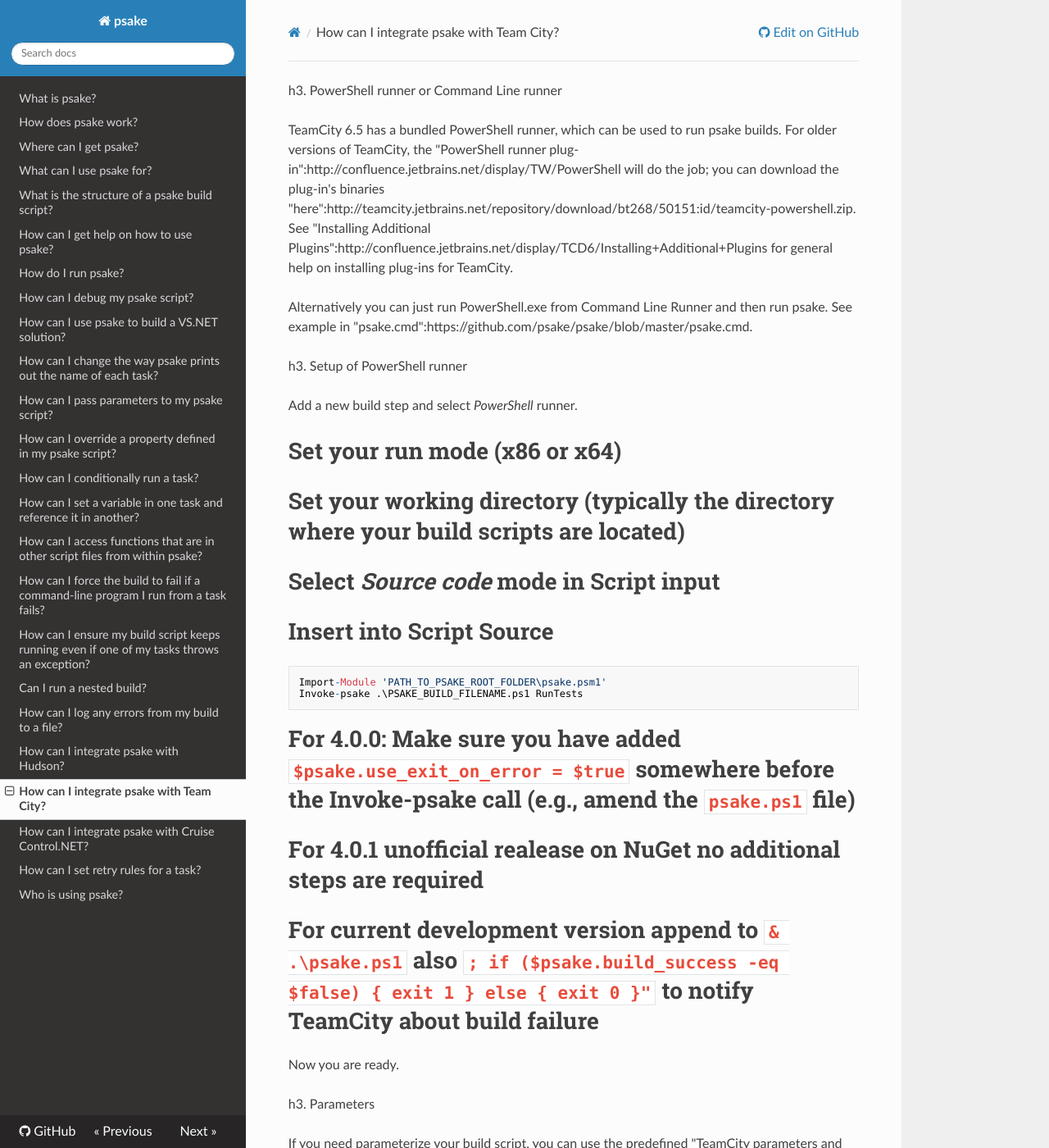
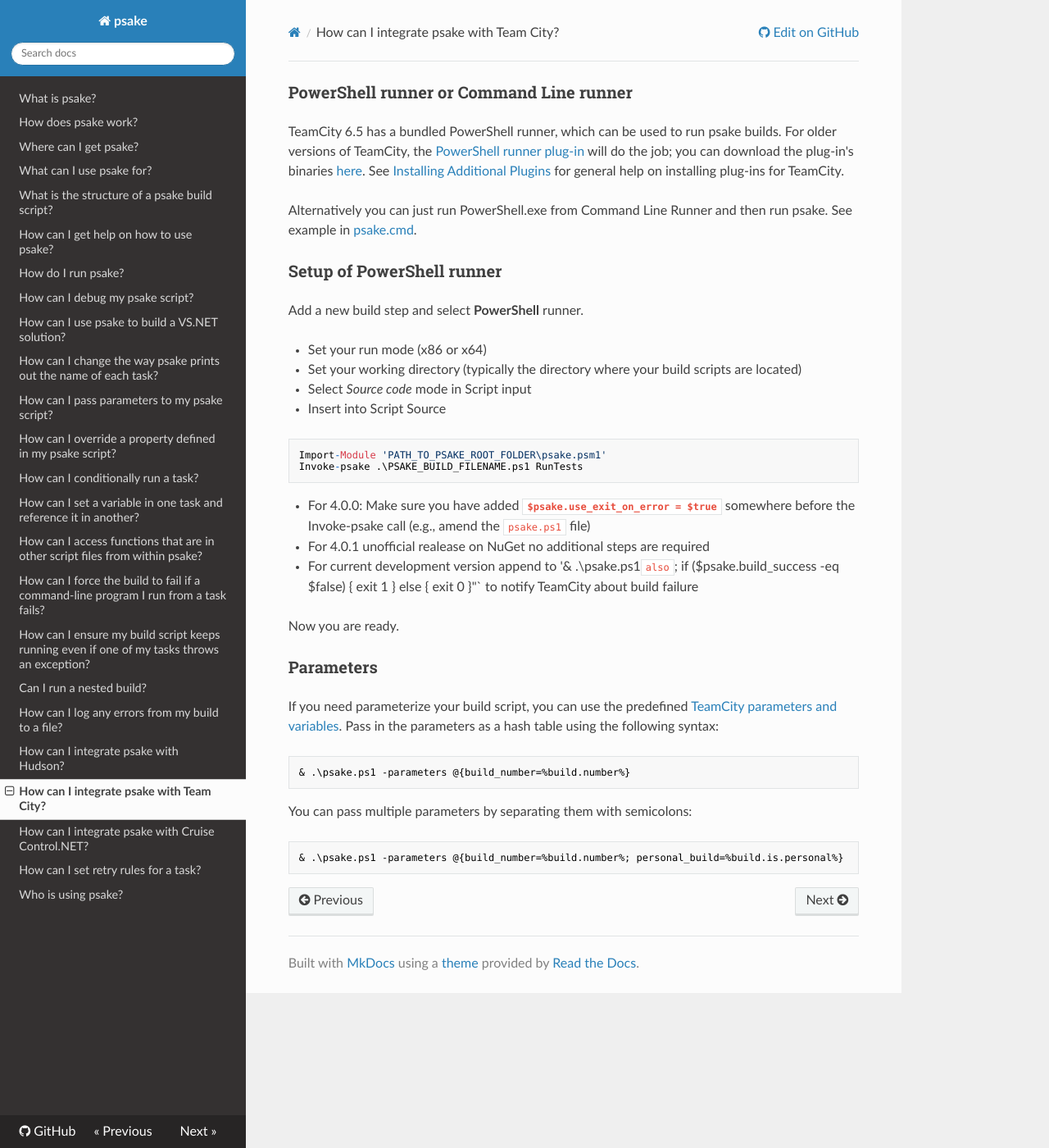
Before and after one commit to psake/psake, an MkDocs documentation site: the page built from docs/team-city.md, in a window 1280 px wide and 1400 px high. Shown: the whole window at 82% size. Built offline with MkDocs 1.6.1, drawn with Linux system fonts in a browser that asks for light colours; nearby versions of some CDN libraries; old or Windows-style settings are respelled for this version of MkDocs; some of the changed text lies outside the part shown.

Commit message:
(doc) Converted to markdown

````diff
--- a/docs/team-city.md
+++ b/docs/team-city.md
@@ -1,31 +1,39 @@
-h3. PowerShell runner or Command Line runner
+###PowerShell runner or Command Line runner
 
-TeamCity 6.5 has a bundled PowerShell runner, which can be used to run psake builds.  For older versions of TeamCity, the "PowerShell runner plug-in":http://confluence.jetbrains.net/display/TW/PowerShell will do the job; you can download the plug-in's binaries "here":http://teamcity.jetbrains.net/repository/download/bt268/50151:id/teamcity-powershell.zip. See "Installing Additional Plugins":http://confluence.jetbrains.net/display/TCD6/Installing+Additional+Plugins for general help on installing plug-ins for TeamCity.
+TeamCity 6.5 has a bundled PowerShell runner, which can be used to run psake builds.  For older versions of TeamCity, the [PowerShell runner plug-in](http://confluence.jetbrains.net/display/TW/PowerShell) will do the job; you can download the plug-in's binaries [here](http://teamcity.jetbrains.net/repository/download/bt268/50151:id/teamcity-powershell.zip). See [Installing Additional Plugins](http://confluence.jetbrains.net/display/TCD6/Installing+Additional+Plugins) for general help on installing plug-ins for TeamCity.
 
-Alternatively you can just run PowerShell.exe from Command Line Runner and then run psake. See example in "psake.cmd":https://github.com/psake/psake/blob/master/psake.cmd.
+Alternatively you can just run PowerShell.exe from Command Line Runner and then run psake. See example in [psake.cmd](https://github.com/psake/psake/blob/master/psake.cmd).
 
-h3. Setup of PowerShell runner
+###Setup of PowerShell runner
 
-Add a new build step and select *PowerShell* runner.
+Add a new build step and select **PowerShell** runner.
 
-# Set your run mode (x86 or x64)
-# Set your working directory (typically the directory where your build scripts are located)
-# Select *Source code* mode in Script input
-# Insert into Script Source
+* Set your run mode (x86 or x64)
+* Set your working directory (typically the directory where your build scripts are located)
+* Select *Source code* mode in Script input
+* Insert into Script Source
+
 ```
 Import-Module 'PATH_TO_PSAKE_ROOT_FOLDER\psake.psm1'
 Invoke-psake .\PSAKE_BUILD_FILENAME.ps1 RunTests
 ```
-# For 4.0.0: Make sure you have added **<code>$psake.use_exit_on_error = $true</code>** somewhere before the Invoke-psake call (e.g., amend the <code>psake.ps1</code> file)
-# For 4.0.1 unofficial realease on NuGet no additional steps are required
-# For current development version append to <code>& .\psake.ps1</code> also <code>; if ($psake.build_success -eq $false) { exit 1 } else { exit 0 }"</code> to notify TeamCity about build failure
+
+* For 4.0.0: Make sure you have added **<code>$psake.use_exit_on_error = $true</code>** somewhere before the Invoke-psake call (e.g., amend the <code>psake.ps1</code> file)
+* For 4.0.1 unofficial realease on NuGet no additional steps are required
+* For current development version append to '& .\psake.ps1` also `; if ($psake.build_success -eq $false) { exit 1 } else { exit 0 }"` to notify TeamCity about build failure
 
 Now you are ready.
 
-h3. Parameters
+###Parameters
 
-If you need parameterize your build script, you can use the predefined "TeamCity parameters and variables":http://confluence.jetbrains.net/display/TCD6/Defining+and+Using+Build+Parameters+in+Build+Configuration. Pass in the parameters as a hash table using the following syntax:
-<pre><code>& .\psake.ps1 -parameters @{build_number=%build.number%}</code></pre>
+If you need parameterize your build script, you can use the predefined [TeamCity parameters and variables](http://confluence.jetbrains.net/display/TCD6/Defining+and+Using+Build+Parameters+in+Build+Configuration). Pass in the parameters as a hash table using the following syntax:
+
+```
+& .\psake.ps1 -parameters @{build_number=%build.number%}
+```
 
 You can pass multiple parameters by separating them with semicolons:
-<pre><code>& .\psake.ps1 -parameters @{build_number=%build.number%; personal_build=%build.is.personal%}</code></pre>
+
+```
+& .\psake.ps1 -parameters @{build_number=%build.number%; personal_build=%build.is.personal%}
+```
````
